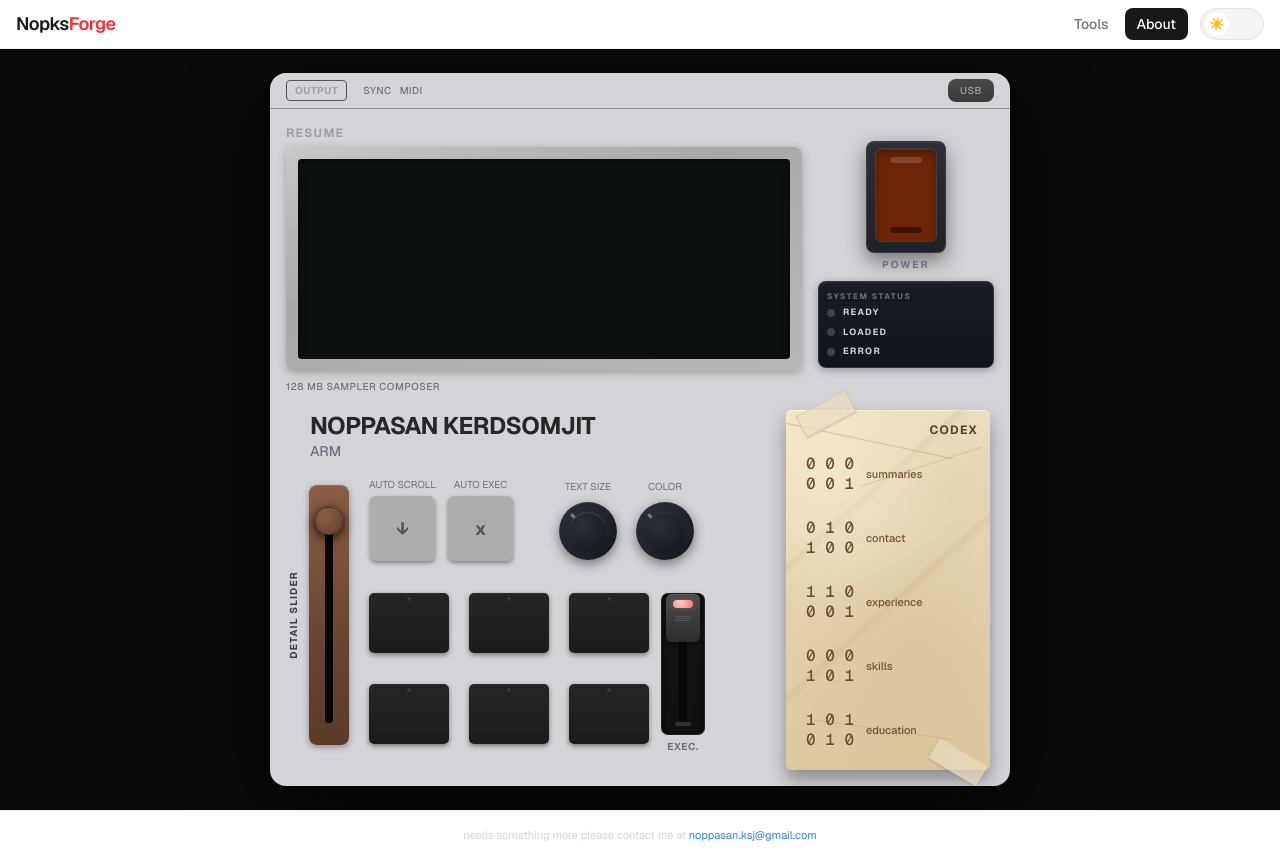
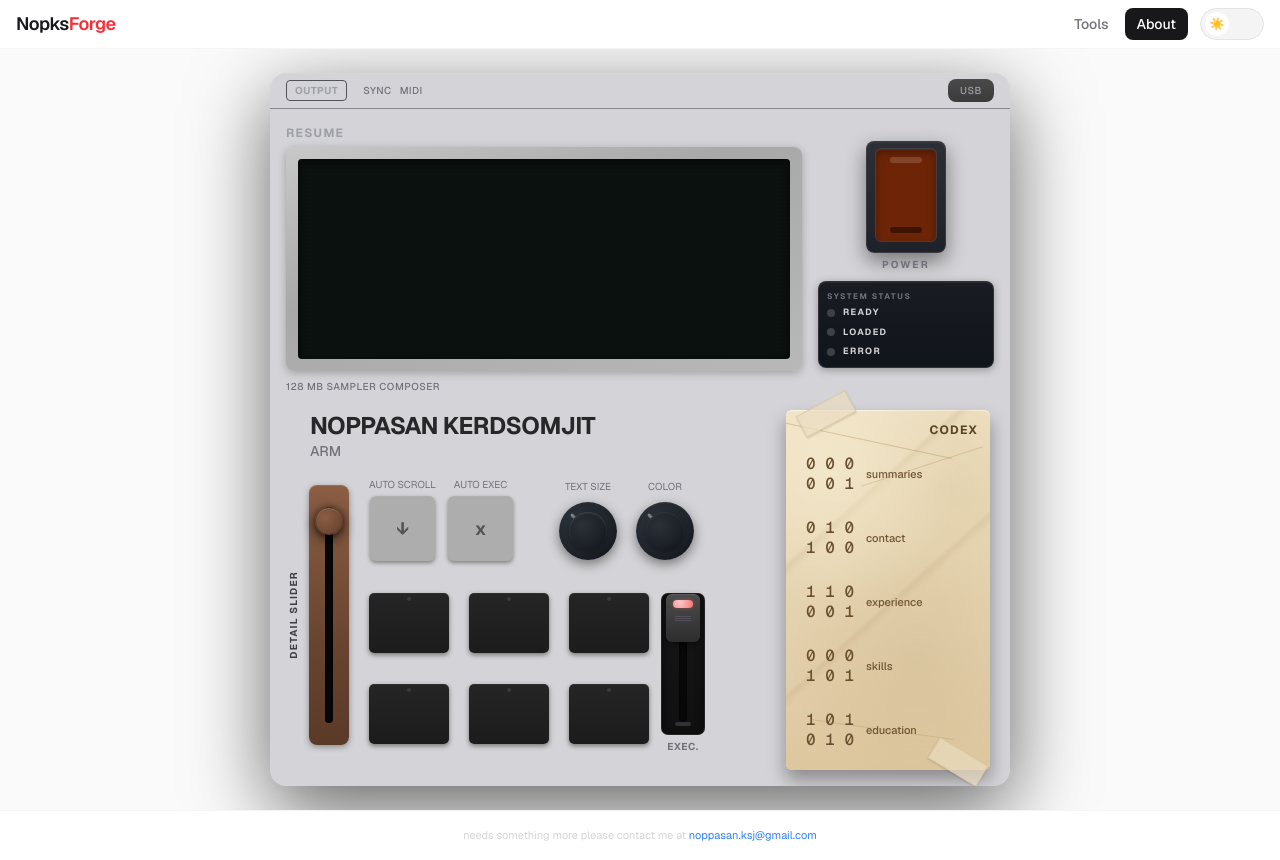
Before and after one commit to NopksForge/workbench, a Next.js app: page /about in a window 1280 px wide. Built offline with nearby package versions, Linux system fonts and the light colour scheme.

Commit message:
🎨 style: update bg light/dark

```diff
--- a/app/about/page.tsx
+++ b/app/about/page.tsx
@@ -492,7 +492,7 @@ export default function AboutPage() {
     activeCode !== lastExecutedCode;
 
   return (
-    <div className="flex min-h-[calc(100vh-48px)] items-start justify-center overflow-x-auto bg-zinc-950 p-3 sm:items-center sm:p-6">
+    <div className="flex min-h-[calc(100vh-48px)] items-start justify-center overflow-x-auto bg-zinc-50 dark:bg-zinc-950 p-3 sm:items-center sm:p-6">
       <style>{`
         @keyframes blink { 0%,100%{opacity:1} 50%{opacity:0} }
         @keyframes bootFlash { 0%{opacity:0} 30%{opacity:1} 60%{opacity:.4} 100%{opacity:1} }
```
